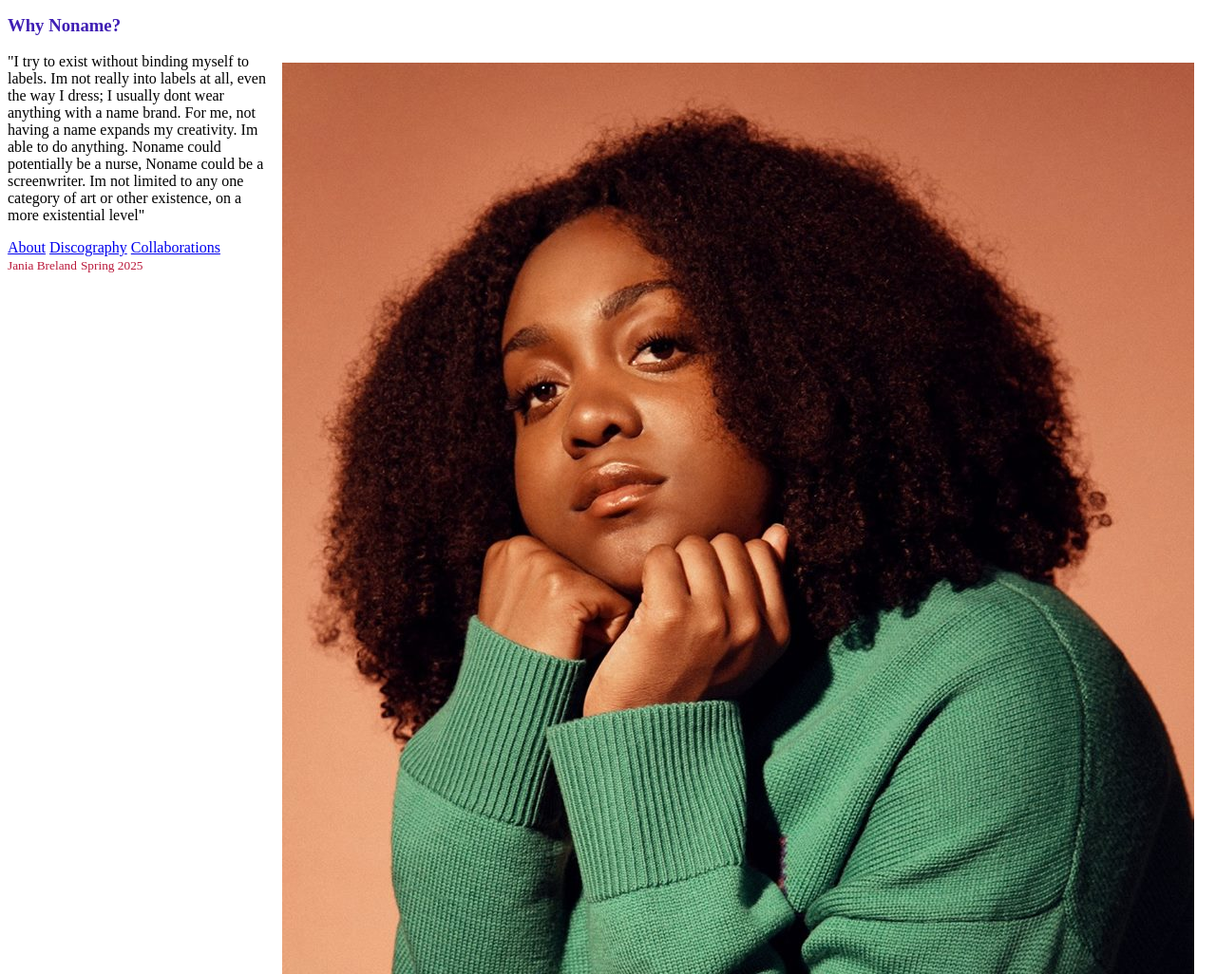
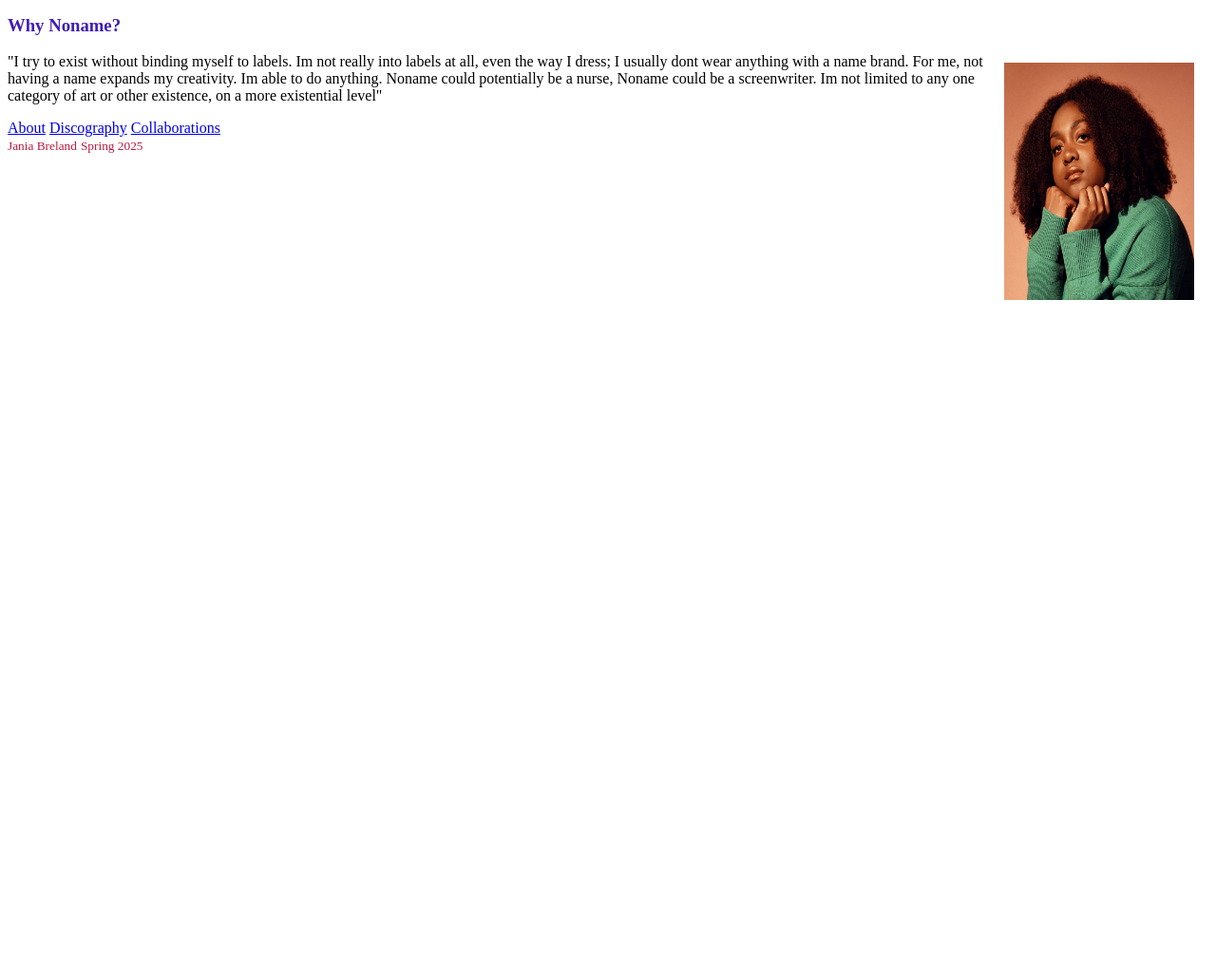
Before and after one commit to Brelandia/m3-hw3-breland-jania, a plain HTML site: page index.html in a window 1280 px wide. Shown: the part 1543-2569 px from the top of the page at 95% size. After the commit the page ends 1869 px from the top, so only its background shows below. Drawn offline with Linux system fonts and the light colour scheme.

Commit message:
modify index.html

```diff
--- a/index.html
+++ b/index.html
@@ -114,7 +114,7 @@
         </section>
         <section>
             <h3> Why Noname?</h3>
-            <p> <img src="Images/noname3.jpg" alt="Why noname?" align="right" hspace="15" vspace="10"></p> <p>"I try to exist without binding myself to labels. Im not really into labels at all,
+            <p> <img src="Images/noname3.jpg" alt="Why noname?" align="right" hspace="15" vspace="10" width="200" height="250"></p> <p>"I try to exist without binding myself to labels. Im not really into labels at all,
                 even the way I dress; I usually dont wear anything with a name brand. For me, not having a name expands my creativity. Im able to do anything. Noname could potentially be a nurse, Noname could be a screenwriter. Im not limited to any one category
                 of art or other existence, on a more existential level"
                 </p>
```
